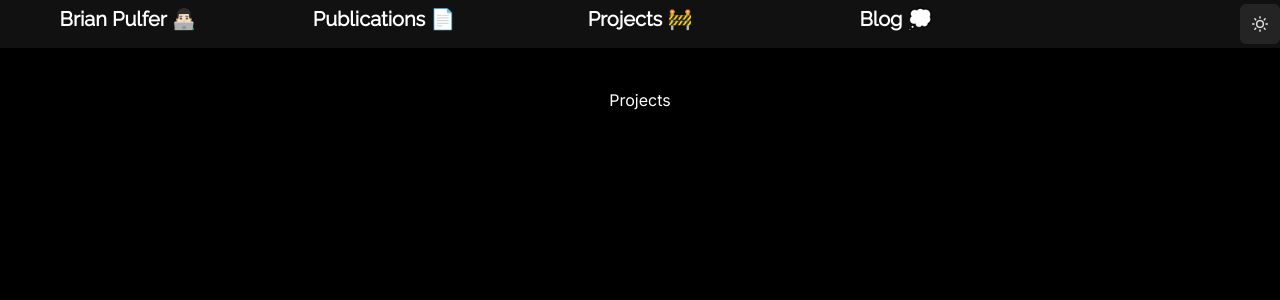
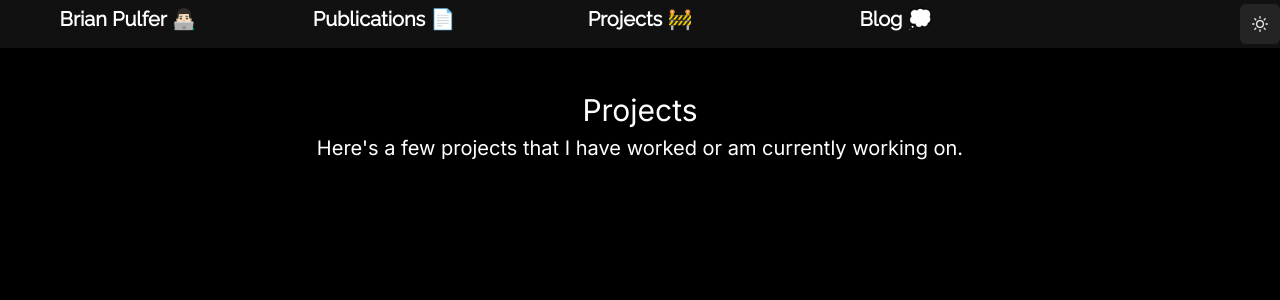
Before and after one commit to BrianPulfer/website, a Next.js app: page /projects in a window 1280 px wide. Shown: the top 300 px of the page. Built offline with nearby package versions, Linux system fonts and the light colour scheme.

Commit message:
Minor improvements.

```diff
--- a/src/pages/index.tsx
+++ b/src/pages/index.tsx
@@ -1,5 +1,5 @@
 import Head from 'next/head'
-import { Image, Text, Box, Link } from '@chakra-ui/react'
+import { Container, Image, Text, Box, Link } from '@chakra-ui/react'
 
 import News from '@/components/News'
 
--- a/src/pages/projects/index.tsx
+++ b/src/pages/projects/index.tsx
@@ -1,7 +1,12 @@
+import { Text } from "@chakra-ui/react";
+
 export default function Projects() {
   return (
     <>
-        <h1>Projects</h1>
+      <Text fontSize={"3xl"}>Projects</Text>
+      <Text fontSize={"xl"}>
+        Here's a few projects that I have worked or am currently working on.
+      </Text>
     </>
   );
 }
--- a/src/pages/publications/index.tsx
+++ b/src/pages/publications/index.tsx
@@ -1,11 +1,11 @@
-import {Container, Link} from '@chakra-ui/react'
+import {Link} from '@chakra-ui/react'
 
 import Publication from '../../components/Publication'
 import {PublicationTitle, PublicationAbstract, PublicationVenue, PublicationCitation} from '../../components/Publication'
 
 export default function Publications() {
     return (
-      <Container m={0} maxW={"100%"}>
+      <>
           <Publication>
               <PublicationTitle className={"mb-4"}>
                 <Link textColor={"blue.500"} href="https://arxiv.org/abs/2212.02456">Solving the Weather4cast Challenge via Visual Transformers for 3D Images</Link> (Dec 22)
@@ -58,6 +58,6 @@ export default function Publications() {
               <PublicationVenue className={"mt-2"}>IEEE Transactions on Software Engineering</PublicationVenue>
               <PublicationCitation>A. Stocco, B. Pulfer and P. Tonella, "Mind the Gap! A Study on the Transferability of Virtual vs Physical-world Testing of Autonomous Driving Systems," in IEEE Transactions on Software Engineering, 2022, doi: 10.1109/TSE.2022.3202311.</PublicationCitation>
           </Publication>
-      </Container>
+      </>
     );
   }
```
